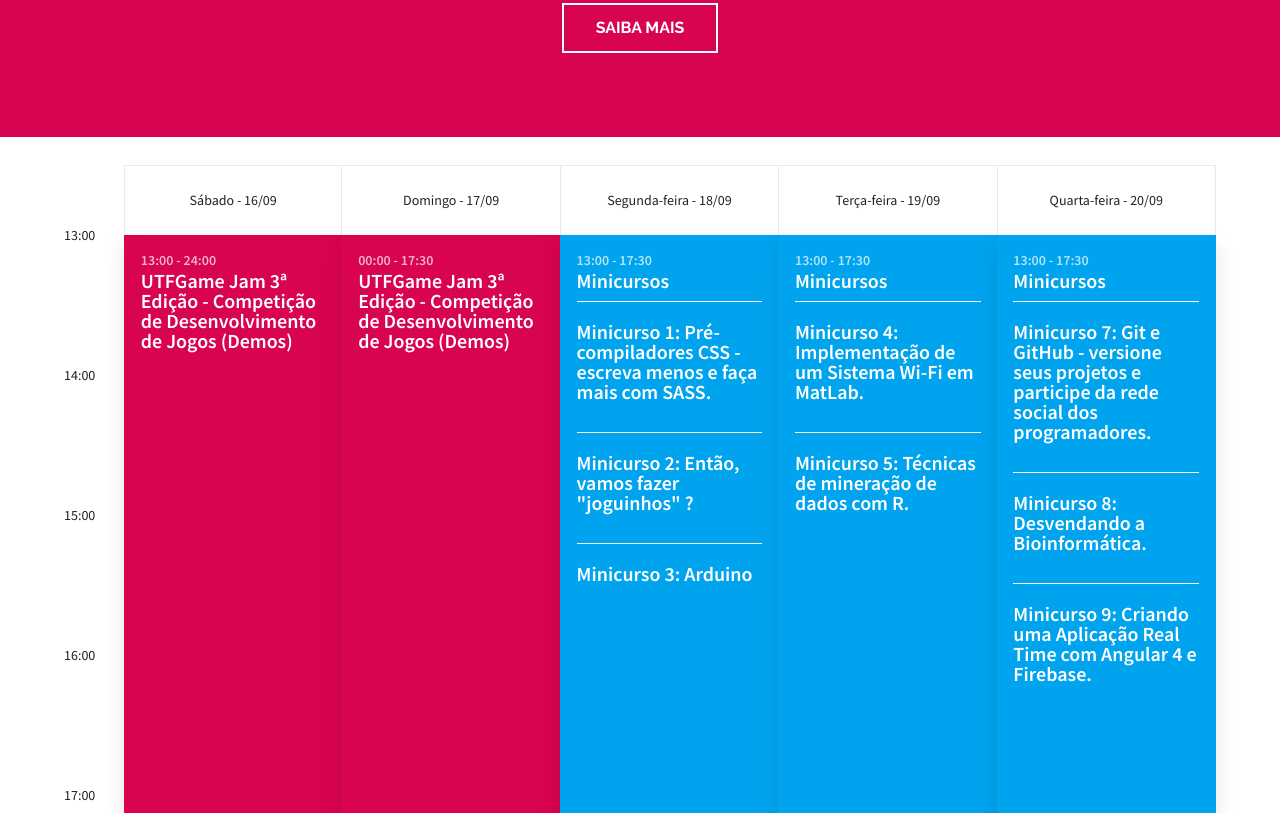
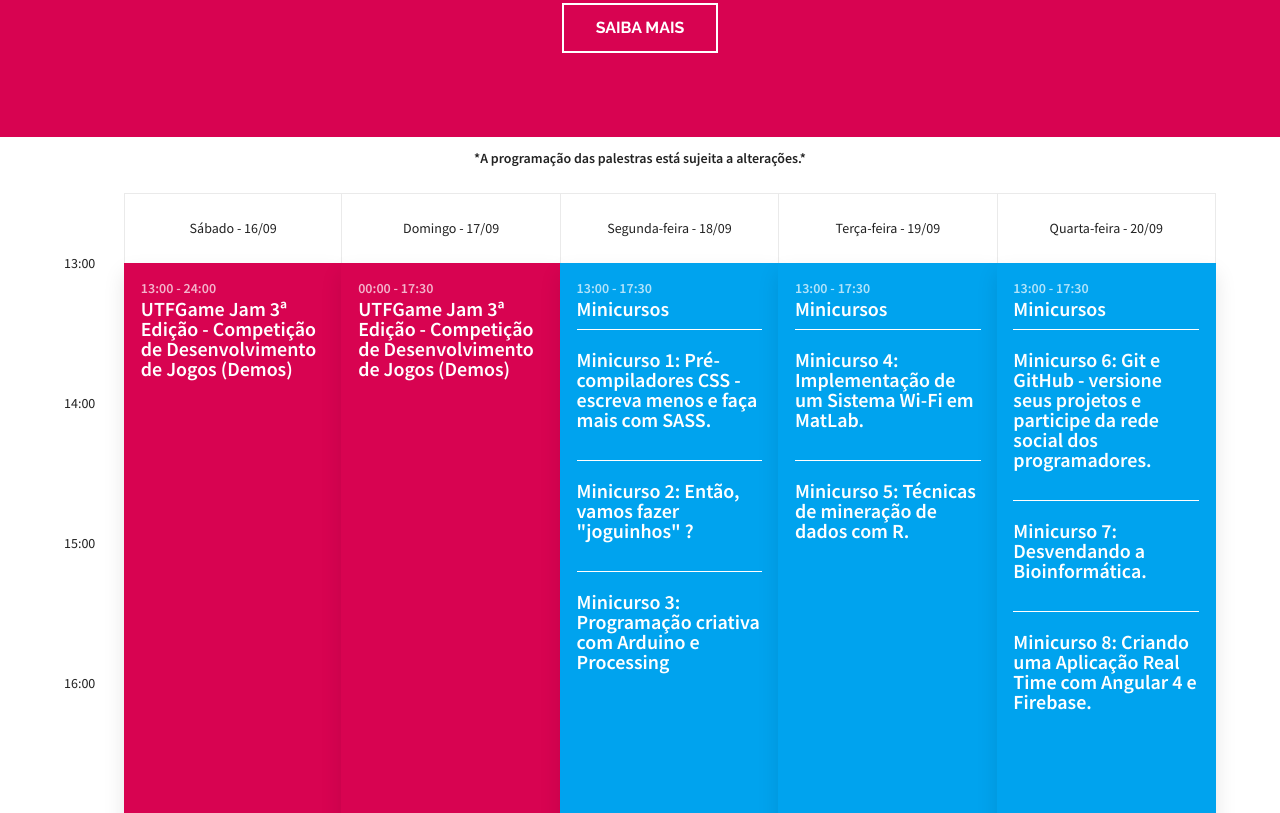
Before and after one commit to UnectJr/website-utfware-2017, a website: page index.html in a window 1280 px wide. Shown: the part 1365-2178 px from the top of the page. Drawn offline with nearby package versions, Linux system fonts and the light colour scheme.

Commit message:
update palestra arduino

```diff
--- a/index.html
+++ b/index.html
@@ -45,6 +45,9 @@
 			<a href="#0" class="button_jam">Saiba Mais</a>
 		</div>
 	</section>
+	<div style="margin-top:1em;">
+		<p class="notice">*A programação das palestras está sujeita a alterações.*</p>
+	</div>
 	<section id="schedule">
 		<div class="cd-schedule loading">
 			<div class="timeline">
@@ -102,7 +105,7 @@
 									<em class="event-name">Minicursos
 										<p class="index_minicurso">Minicurso 1: Pré-compiladores CSS - escreva menos e faça mais com SASS.</p>
 										<p class="index_minicurso">Minicurso 2: Então, vamos fazer "joguinhos" ?</p>
-										<p class="index_minicurso">Minicurso 3: Arduino</p>
+										<p class="index_minicurso">Minicurso 3: Programação criativa com Arduino e Processing</p>
 									</em>
 								</a>
 							</li>
@@ -118,7 +121,7 @@
 							</li>
 							<li class="single-event" data-start="21:30" data-end="22:30" data-content="event-palestra2" data-event="event-3">
 								<a href="#0">
-									<em class="event-name">Palestra 2</em>
+									<em class="event-name">Palestra 2 - Design e Tecnologia: Entre o Físico e o Digital</em>
 								</a>
 							</li>
 						</ul>
@@ -158,9 +161,9 @@
 								<li class="single-event" data-start="13:00" data-end="17:30" data-content="event-minicurso3" data-event="event-2">
 									<a href="#0">
 								<em class="event-name">Minicursos
-										<p class="index_minicurso">Minicurso 7: Git e GitHub - versione seus projetos e participe da rede social dos programadores.</p>
-										<p class="index_minicurso">Minicurso 8: Desvendando a Bioinformática.</p>
-										<p class="index_minicurso">Minicurso 9: Criando uma Aplicação Real Time com Angular 4 e Firebase.</p>
+										<p class="index_minicurso">Minicurso 6: Git e GitHub - versione seus projetos e participe da rede social dos programadores.</p>
+										<p class="index_minicurso">Minicurso 7: Desvendando a Bioinformática.</p>
+										<p class="index_minicurso">Minicurso 8: Criando uma Aplicação Real Time com Angular 4 e Firebase.</p>
 								</em>
 							</a>
 								</li>
--- a/scss/partials/_schedule.scss
+++ b/scss/partials/_schedule.scss
@@ -4,12 +4,19 @@
 
 -------------------------------- */
 
+.notice {
+	font-weight: bold;
+	font-size: 14px;
+	margin-top: 1em;
+	text-align: center;
+}
+
 .autor_image {
 	margin: 1em auto;
 	width: 50%;
 }
 
-.img_circle{
+.img_circle {
 	border-radius: 50%;
 }
 
```
Also changed, not shown: events/event-minicurso1.html (+6 -3 lines), events/event-minicurso2.html (+1 -1 lines), events/event-minicurso3.html (+3 -3 lines), events/event-palestra2.html (+4 -2 lines), css/style.css.
